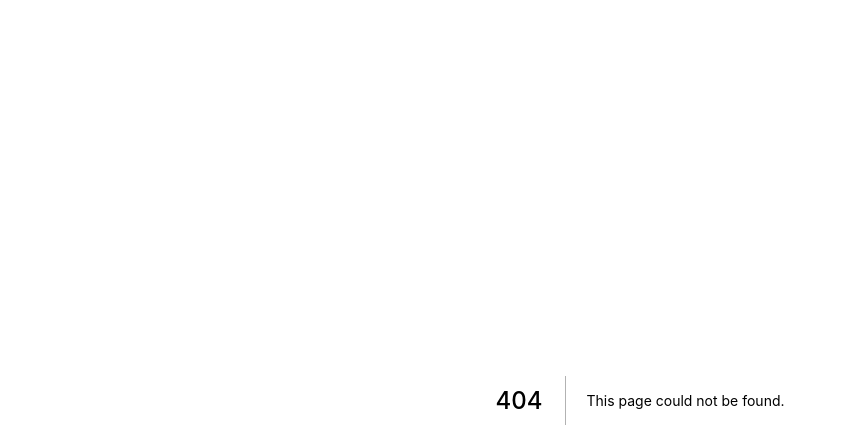
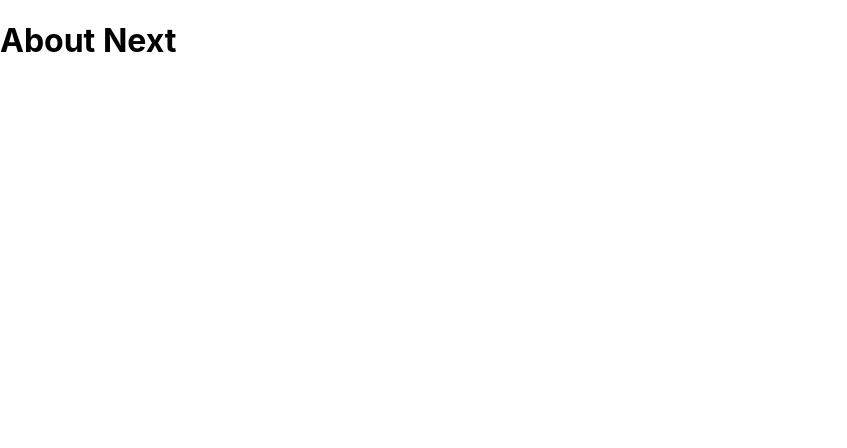
Before and after one commit to changeset-io/changeset-test-app, a Next.js app: page /next in a window 1280 px wide. Before the commit this address had no page. Shown: the top 448 px of the page, without its empty margins (0-847 px from the left). Built offline with nearby package versions, Linux system fonts and the light colour scheme.

Commit message:
Add next page

```diff
--- a/pages/about.js
+++ b/pages/about.js
@@ -1,3 +1,3 @@
 export default function About() {
-  return <h1>About Us</h1>;
+  return <h1>About us</h1>;
 }
--- /dev/null
+++ b/pages/next.js
@@ -0,0 +1,3 @@
+export default function Next() {
+  return <h1>About Next</h1>;
+}
```
